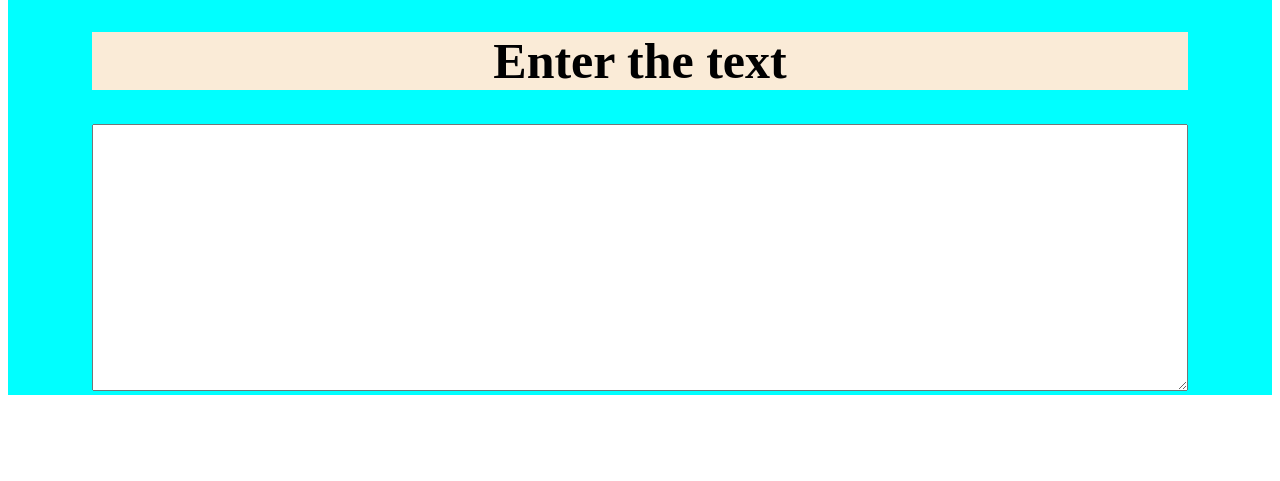
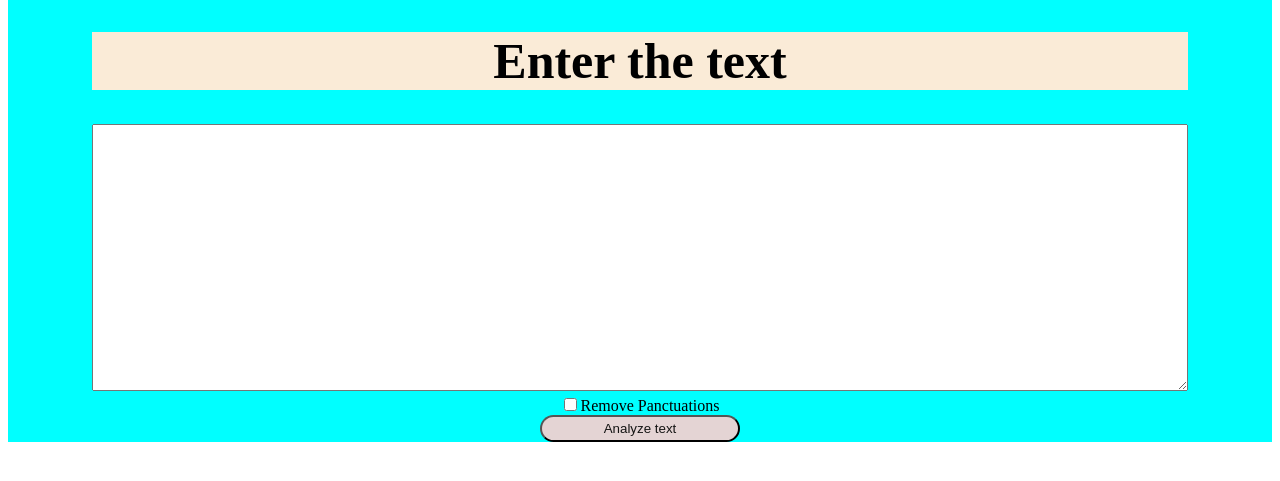
Before and after one commit to Avinash-Joshi/TextUtils, a Django app: template textutils/templates/Desgining.html in a window 1280 px wide. Shown: the part 258-739 px from the top of the page. Run offline with Django 4.2, Linux system fonts and the light colour scheme; the template is opened without the code that fills it, so the values that code supplies are empty.

Commit message:
Something went wrong so saving the changes and restarting the vscode

```diff
--- a/textutils/templates/Desgining.html
+++ b/textutils/templates/Desgining.html
@@ -66,6 +66,7 @@
         #nav li:hover {
             background-color: rgb(65, 255, 255);
             /* color: pink; */
+            cursor: pointer;
         }
 
         #main {
@@ -73,18 +74,40 @@
             /* align-items: center; */
             justify-content: center;
             background-color: aqua;
+            text-align: center;
         }
 
         #main h1 {
-            text-align: center;
+            /* text-align: center; */
             background-color: antiquewhite;
             font-size: 50px;
         }
 
-        #main textarea {
+        #main form textarea {
             width: 1090px;
             height: 261px;
         }
+
+        #main form input{
+            background-color: yellow;
+            color: bisque;
+            border-radius: 2em;
+        }
+
+        #main form button{
+            color: rgb(20, 20, 19);
+            background-color: rgb(228, 212, 212);
+            border-radius: 2em;
+            /* text-align: center; */
+            padding: 4px;
+            width: 200px;
+        }
+
+        #main form button:hover{
+            background-color: rgb(204, 200, 200);
+            color: rgb(0, 0, 0);
+        }
+
     </style>
 
 </head>
@@ -109,7 +132,9 @@
         <form action="/analyze" method="get">
             <h1>Enter the text</h1>
             <textarea name="text" cols="30" rows="10"></textarea>
-
+            <br>
+            <input type="checkbox">Remove Panctuations <br>
+            <button type="submit">Analyze text</button>
         </form>
     </div>
 </body>
```
